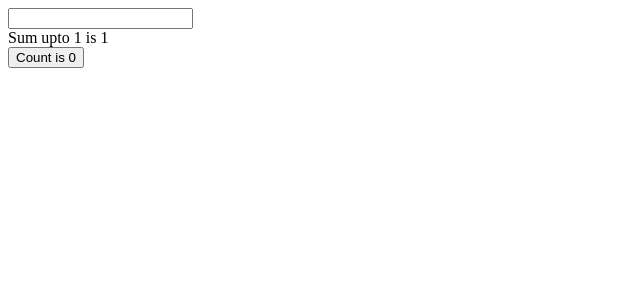
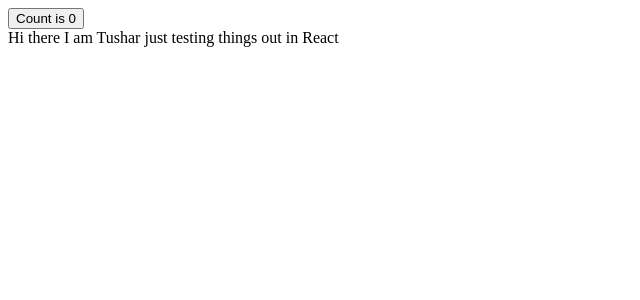
Before and after one commit to tushar0i/webdev-logs, a React (Vite) app in the folder react/react-intro/: page / in a window 1280 px wide. Shown: the top 300 px of the page, without its empty margins (0-640 px from the left). Built offline with nearby package versions, Linux system fonts and the light colour scheme.

Commit message:
useCallback hook in React

```diff
--- /dev/null
+++ b/react/react-intro/src/App-f.jsx
@@ -0,0 +1,28 @@
+import { memo, useCallback, useState } from "react"
+
+function App_f() {
+    const [counter, setCounter] = useState(0)
+
+    const a = useCallback(() => {
+        console.log("running the function")
+    }, [])
+    // useCallback is used to memoize a function
+
+    return <>
+        <div>
+            <button onClick={() => setCounter(counter + 1)}>Count is {counter}</button>
+            <Demo a={a}></Demo>
+        </div>
+    </>
+}
+
+const Demo = memo(({ a }) => {
+    console.log("rendering")
+    return <>
+        <div>
+            Hi there I am Tushar just testing things out in React
+        </div>
+    </>
+})
+
+export default App_f
--- a/react/react-intro/src/main.jsx
+++ b/react/react-intro/src/main.jsx
@@ -7,6 +7,7 @@ import App_b from './App-b.jsx'
 import App_c from './App-c.jsx'
 import App_d from './App-d.jsx'
 import App_e from './App-e.jsx'
+import App_f from './App-f.jsx'
 
 createRoot(document.getElementById('root')).render(
   <StrictMode>
@@ -15,6 +16,7 @@ createRoot(document.getElementById('root')).render(
     {/* <App_b /> */}
     {/* <App_c/> */}
     {/* <App_d/> */}
-    <App_e/>
+    {/* <App_e/> */}
+    <App_f/>
   </StrictMode>,
 )
```
